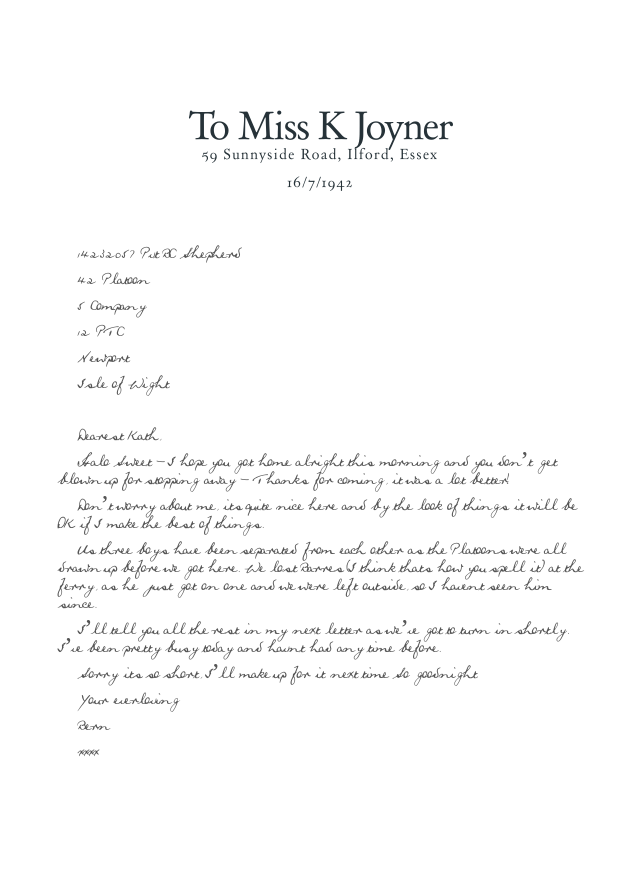
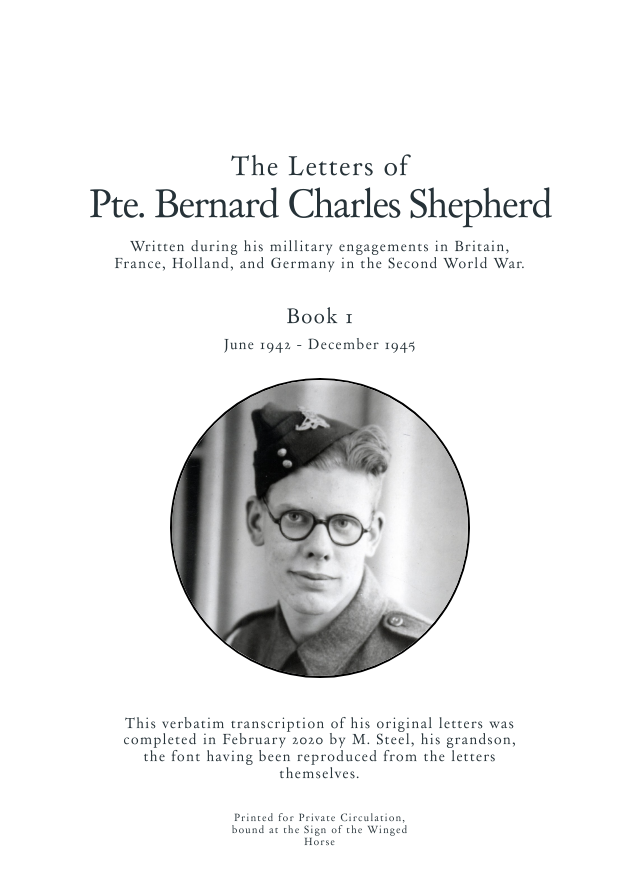
Before and after one commit to gargleyark/letters-app, a React (Create React App) app: page /letter/0/print in a window 1280 px wide. Shown: the top 884 px of the page, without its empty margins (320-960 px from the left). Before the commit the page ends 824 px from the top, so only its background shows below. Built offline with nearby package versions, Linux system fonts and the light colour scheme; what validate.js would draw is missing.

Commit message:
title page DO NOT MERGE

```diff
--- a/src/views/Dashboard/components/ViewAll/ViewAll.js
+++ b/src/views/Dashboard/components/ViewAll/ViewAll.js
@@ -75,7 +75,7 @@ const ViewAll = ({
             }}
             >
             <UsersByDevice {...letter}/>
-            <LatestSales letterData={letter}/>
+            {/* <LatestSales letterData={letter}/> */}
           </Grid>
           || <Redirect to="/not-found" />
         // ))
--- a/src/views/Dashboard/components/ViewAll/components/UsersByDevice/UsersByDevice.js
+++ b/src/views/Dashboard/components/ViewAll/components/UsersByDevice/UsersByDevice.js
@@ -144,20 +144,28 @@ const UsersByDevice = props => {
       className={clsx(classes.root, className)}
     >
       <CardContent>
-        <div className={`${classes.chartContainer} ${telegram ? classes.telegram : ''}`}>
-          To { addressArray[0] }
-          <div style={{ fontSize: 14, letterSpacing: 1 }}>
-            { latterAddress.join(', ') }
-          </div>
+        <div style={{ fontSize: 26, letterSpacing: 1, marginBottom: 10, marginTop: 40 }}>
+          The Letters of
         </div>
+        <div className={`${classes.chartContainer}`}>
+          Pte. Bernard Charles Shepherd
+        </div>
+        <div style={{ fontSize: 14, letterSpacing: 1, width: 414, margin: 'auto', lineHeight: 1.2, marginTop: 20 }}>
+          Written during his millitary engagements in Britain, France, Holland, and Germany in the Second World War.
+        </div>
+        <div style={{ fontSize: 20, letterSpacing: 1, marginTop: 30 }}>
+          Book 1
         <div style={{ fontSize: 14, letterSpacing: 1 }}>
-          { date }
+          June 1942 - December 1945
         </div>
-        {onActiveService ? (
-          <div style={{ fontSize: 14, letterSpacing: 1, color: '#844' }}>
-            On Active Service
-          </div>
-        ) : ''}
+        <img style={{width: 300, borderRadius: '50%', marginTop: 20, border: '2px solid black'}} src="/images/main.png" />
+        </div>
+        <div style={{ fontSize: 14, letterSpacing: 1, lineHeight: 1.2, width: 410,margin: 'auto', marginTop: 30 }}>
+          This verbatim transcription of his original letters was completed in February 2020 by M. Steel, his grandson, the font having been reproduced from the letters themselves.
+        </div>
+        <div style={{ fontSize: 10, letterSpacing: 1, lineHeight: 1.2, width: 200,margin: 'auto', marginTop: 30, marginBottom: 200 }}>
+          Printed for Private Circulation, bound at the Sign of the Winged Horse
+        </div>
       </CardContent>
     </Card>
   );
```
